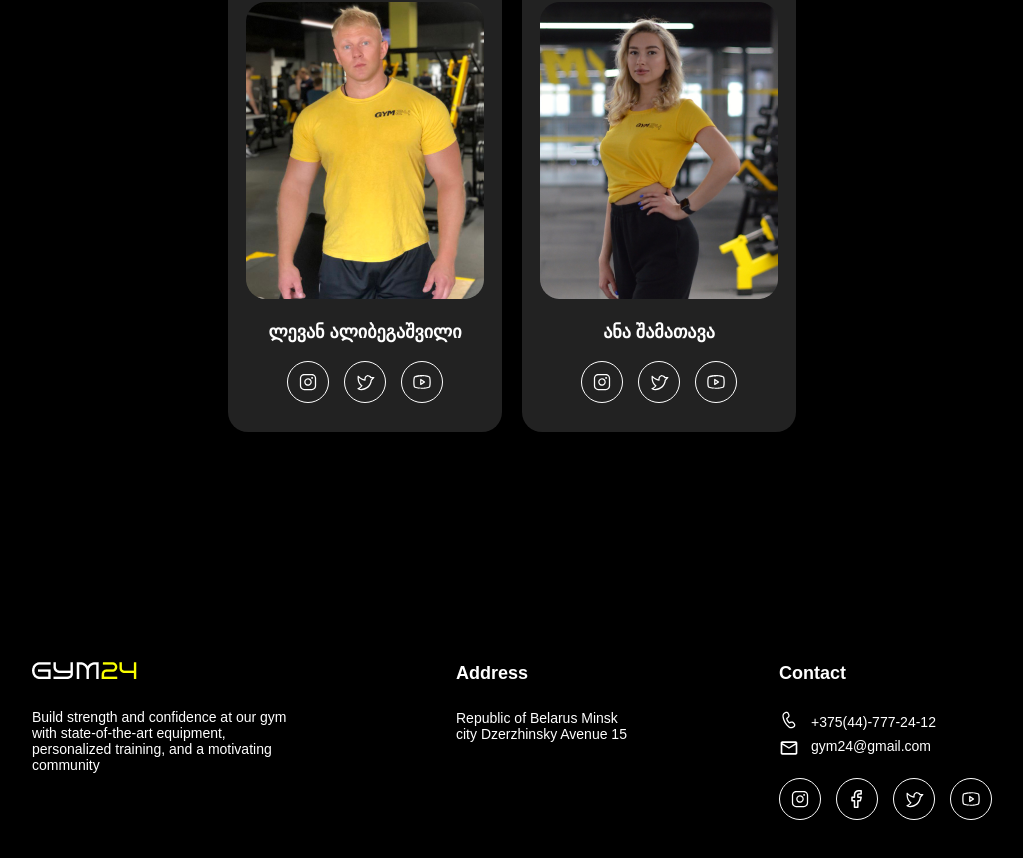
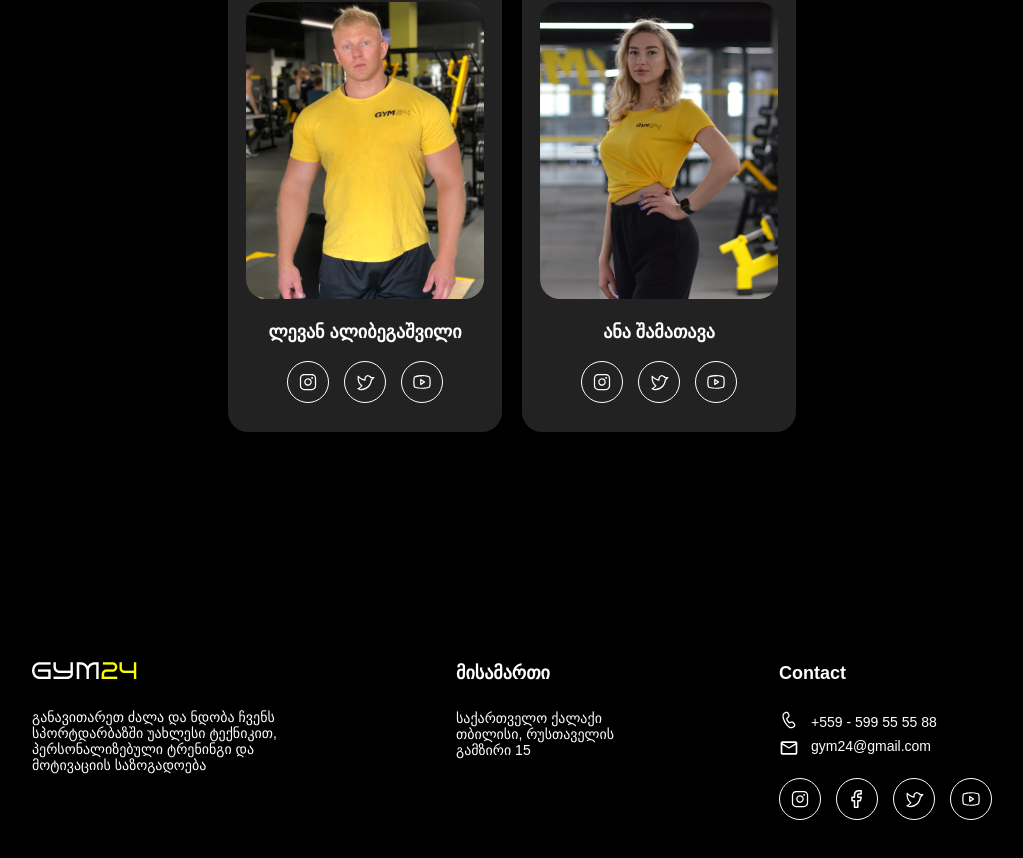
Before and after one commit to g1org11/sawarmoo-praqtika-gym, a React (Create React App) app: page / in a window 1280 px wide. Shown: the part 4710-5568 px from the top of the page, without its empty margins (168-1191 px from the left). Built offline with nearby package versions, Linux system fonts and the light colour scheme; a web font is replaced by a local one.

Commit message:
add footer section

```diff
--- a/src/components/footer/footer.js
+++ b/src/components/footer/footer.js
@@ -18,13 +18,13 @@ const Footer = () => {
           </a>
 
           <p>
-            Build strength and confidence at our gym with state-of-the-art equipment, personalized
-            training, and a motivating community
+            განავითარეთ ძალა და ნდობა ჩვენს სპორტდარბაზში უახლესი ტექნიკით, პერსონალიზებული ტრენინგი
+            და მოტივაციის საზოგადოება
           </p>
         </LeftPart>
         <MiddlePart>
-          <h4>Address</h4>
-          <p>Republic of Belarus Minsk city Dzerzhinsky Avenue 15</p>
+          <h4>მისამართი</h4>
+          <p>საქართველო ქალაქი თბილისი, რუსთაველის გამზირი 15</p>
         </MiddlePart>
         <RightPart>
           <h4>Contact</h4>
@@ -35,7 +35,7 @@ const Footer = () => {
                 <img src={email} alt="img"></img>
               </Imgs>
               <Texts>
-                <p>+375(44)-777-24-12</p>
+                <p>+559 - 599 55 55 88 </p>
                 <p>gym24@gmail.com</p>
               </Texts>
             </Info>
```
